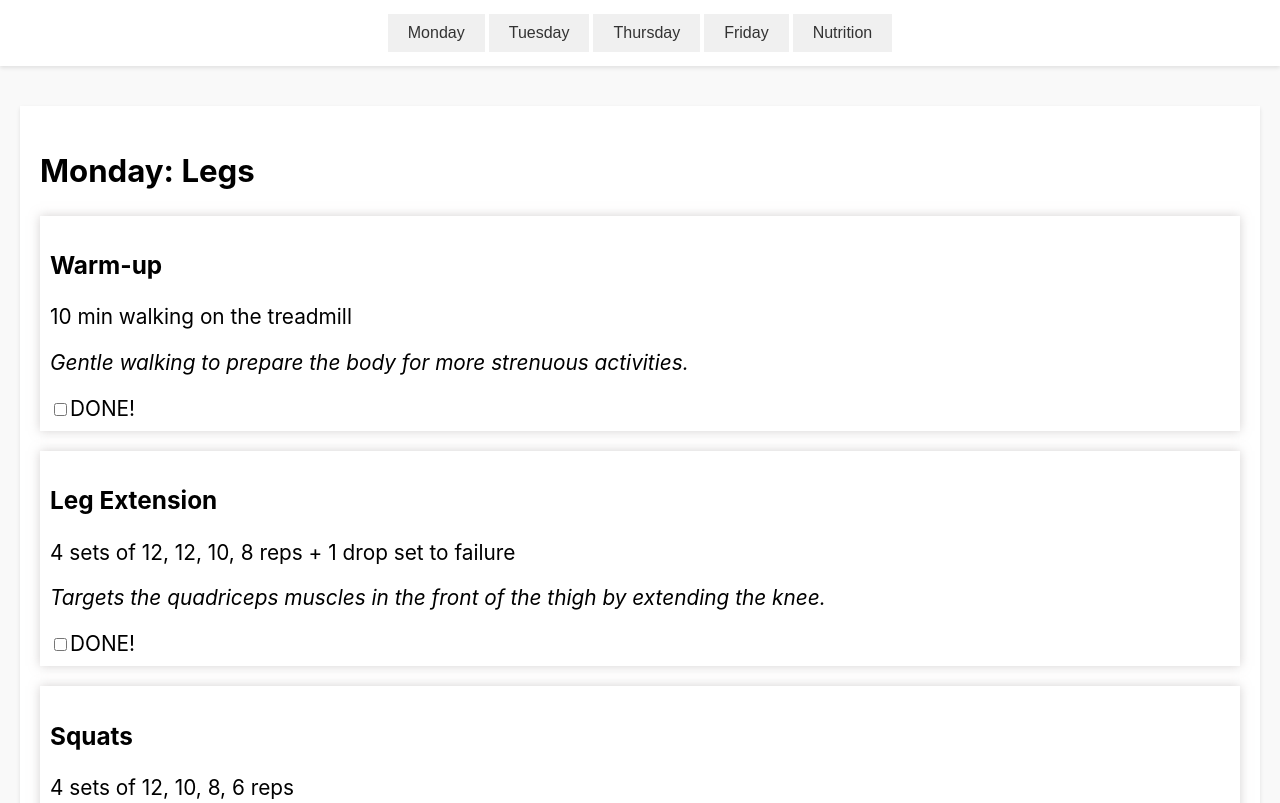
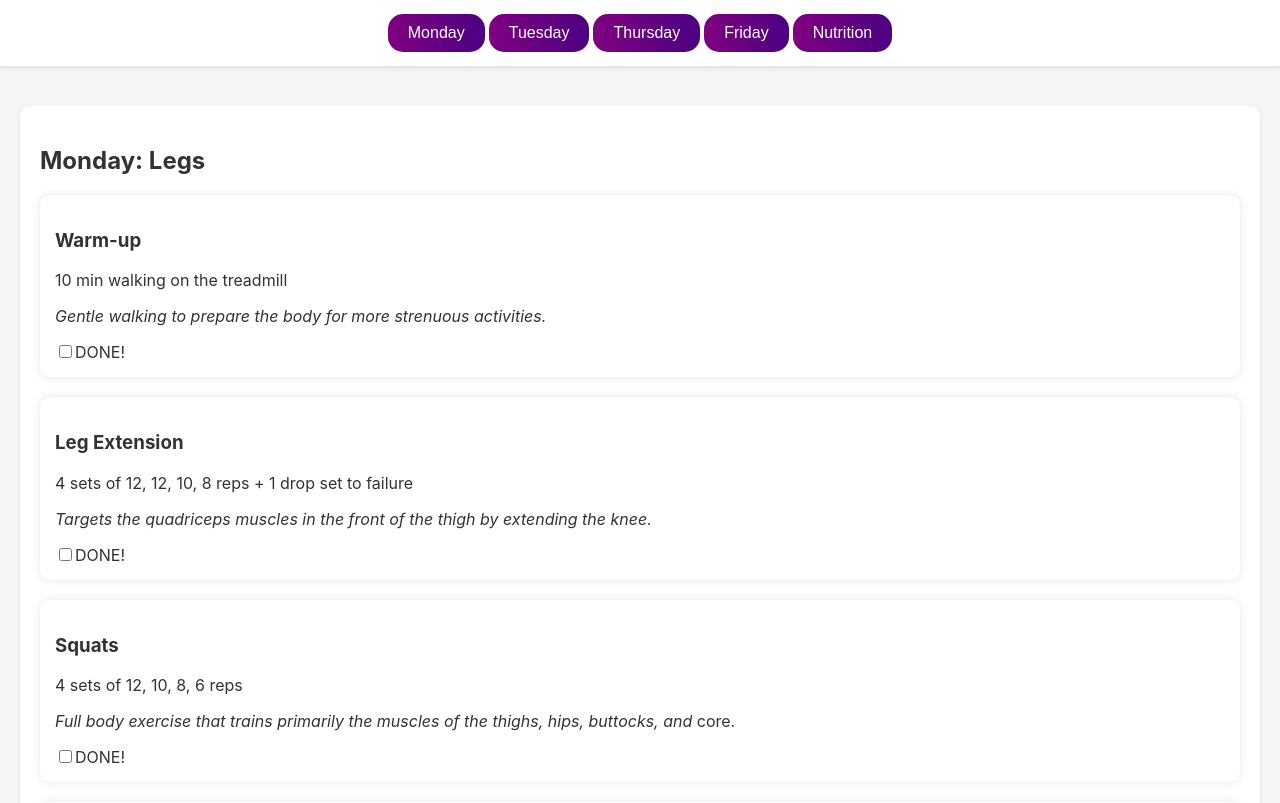
Before and after one commit to madebycm/training, a plain HTML site: page index.html in a window 1280 px wide. Shown: the top 803 px of the page. Drawn offline with nearby package versions, Linux system fonts and the light colour scheme.

Commit message:
update styles.css

```diff
--- a/styles.css
+++ b/styles.css
@@ -1,19 +1,19 @@
 body {
     font-family: -apple-system, BlinkMacSystemFont, 'Segoe UI', Roboto, sans-serif;
-    background-color: #f9f9f9;
+    background-color: #f5f5f5;
     margin: 0;
     padding: 0;
-    font-size:1.3em;
+    font-size: 1em;
+    color: #333;
 }
 
 nav {
-    background-color: #ffffff;
+    background-color: #fff;
     box-shadow: 0 2px 4px rgba(0, 0, 0, 0.1);
-    padding: 10px 0;
+    padding: 10px;
     justify-content: center;
     align-items: center;
     display: flex;
-    flex-wrap: wrap;
 }
 
 nav ul {
@@ -21,21 +21,26 @@ nav ul {
     padding: 0;
     margin: 0;
     display: flex;
-    flex-wrap: wrap;
-    justify-content: center;
+    flex-wrap: nowrap;
 }
 
 nav a {
     text-decoration: none;
     color: #333;
     font-weight: 600;
-    padding: 5px 10px;
+    padding: 5px 15px;
+    transition: color 0.3s;
+}
+
+nav a:hover {
+    color: #007aff;
 }
 
 nav button {
-    background-color: #f0f0f0;
+    position: relative;
+    background: linear-gradient(90deg, rgba(128, 0, 128, 1) 0%, rgba(75, 0, 130, 1) 100%);
     border: none;
-    color: #333;
+    color: #fff;
     padding: 10px 20px;
     text-align: center;
     text-decoration: none;
@@ -43,12 +48,29 @@ nav button {
     font-size: 16px;
     margin: 4px 2px;
     cursor: pointer;
-    transition: background-color 0.3s;
+    border-radius: 15px;
+    overflow: hidden;
+    z-index: 1;
 }
 
-nav button:hover {
-    background-color: #e0e0e0;
+nav button:before {
+    content: '';
+    position: absolute;
+    top: 0;
+    right: 0;
+    bottom: 0;
+    left: 0;
+    background: linear-gradient(90deg, rgba(75, 0, 130, 1) 0%, rgba(128, 0, 128, 1) 100%);
+    opacity: 0;
+    transition: opacity 0.3s;
+    z-index: -1;
 }
+
+nav button:hover:before {
+    opacity: 1;
+}
+
+
 
 
 main {
@@ -60,6 +82,7 @@ main {
     margin: 20px 0;
     padding: 20px;
     background-color: #fff;
+    border-radius: 10px;
     box-shadow: 0 2px 4px rgba(0, 0, 0, 0.1);
 }
 
@@ -68,16 +91,17 @@ main {
 }
 
 .exercise {
-    box-shadow: 0px 0px 10px rgba(171, 163, 163, 0.5);
-    padding: 10px;
+    background-color: #fff;
+    box-shadow: 0px 0px 10px rgba(0, 0, 0, 0.1);
+    padding: 15px;
     margin: 20px 0;
+    border-radius: 10px;
 }
 
 .done {
     text-decoration: line-through;
-    color: green;
+    color: #4caf50;
 }
-
 
 @media screen and (max-width: 768px) {
     nav ul {
```
